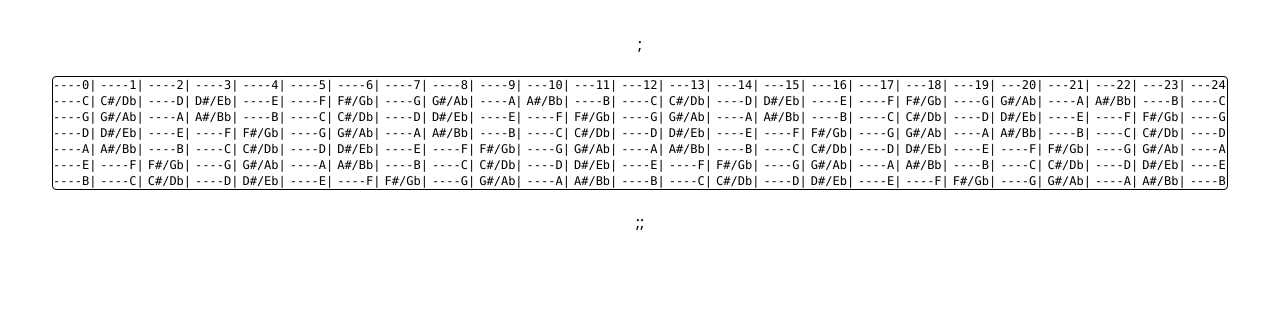
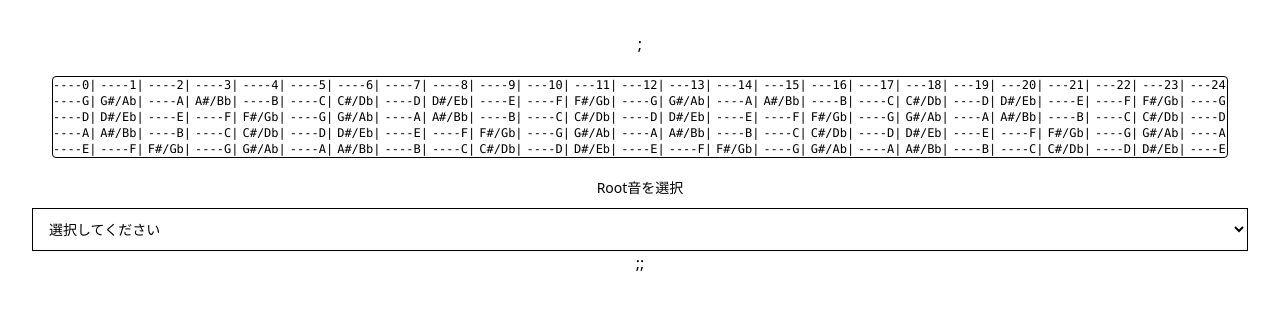
Before and after one commit to moririnBass/bass_base_exercise_react, a React (Vite) app: page / in a window 1280 px wide. Shown: the top 310 px of the page. Built offline with nearby package versions, Linux system fonts and the light colour scheme.

Commit message:
add root selector component

```diff
--- a/src/App.jsx
+++ b/src/App.jsx
@@ -5,11 +5,11 @@ import ChordTone from "./components/contents/ChordTone";
 
 function App() {
   return (
-    <div className="bg-white">
+    <>
       <Header />;
       <ChordTone />;
       <Footer />;
-    </div>
+    </>
   );
 }
 
--- a/src/components/contents/ChordTone.jsx
+++ b/src/components/contents/ChordTone.jsx
@@ -3,8 +3,17 @@ import FretBoard from "./FretBoard";
 import Controller from "./Controller";
 import { SOUND_NOTES, BOWS, CODE_TONES } from "../../lib/constants";
 
-function ChordTone({ rootSeq, chordSeq, availableBowString }) {
+function ChordTone() {
   const [codeTones, setCodeTones] = useState(CODE_TONES);
+  const [rootSound, setRootSound] = useState();
+  const [bowCount, setBowCount] = useState(4);
+
+  const changeRootSound = (e) => {
+    setRootSound(e.target.value);
+  };
+  const changeBowCount = (e) => {
+    setBowCount(e.target.value);
+  };
 
   // サウンドノードを取得する関数
   // const findSoundNode = (bow, fretCount) => {
@@ -63,8 +72,11 @@ function ChordTone({ rootSeq, chordSeq, availableBowString }) {
 
   return (
     <>
-      <FretBoard />
-      <Controller />
+      <FretBoard selectedBowCount={bowCount} selectedRootSound={rootSound} />
+      <Controller
+        changeRootSound={changeRootSound}
+        changeBowCount={changeBowCount}
+      />
     </>
   );
 }
--- a/src/components/contents/Controller.jsx
+++ b/src/components/contents/Controller.jsx
@@ -1,5 +1,10 @@
-function Controller() {
-  return <></>;
+import RootSelector from "./RootSelector";
+function Controller({ changeRootSound, changeBowCount }) {
+  return (
+    <>
+      <RootSelector changeRootSound={changeRootSound} />
+    </>
+  );
 }
 
 export default Controller;
--- a/src/components/contents/FretBoard.jsx
+++ b/src/components/contents/FretBoard.jsx
@@ -1,15 +1,15 @@
+import { useState } from "react";
 import { SOUND_NOTES, BOWS } from "../../lib/constants";
 
-function FretBoard() {
+function FretBoard({ selectedBowCount = 4, rootSoundNumber }) {
   // 将来的に24フレット以外にも対応できるようにしたい
   const frets = Array.from({ length: 25 }, (_, i) => i);
 
   // 選択したベースの種類に応じて画面描画する弦を変更
-  const activeBows = BOWS.filter((bow) => bow.bow_count <= 6);
+  const activeBows = BOWS.filter((bow) => bow.bow_count <= selectedBowCount);
 
   return (
     <div className="text-black font-mono text-xs m-5 border rounded-sm">
-      {console.log(frets) /* 1行目: フレット番号 */}
       <div className="overflow-x-auto text-nowrap">
         <div className="flex flex-row gap-x-1">
           {frets.map((fret) => (
--- /dev/null
+++ b/src/components/contents/RootSelector.jsx
@@ -0,0 +1,30 @@
+import { SOUND_NOTES } from "../../lib/constants";
+
+function RootSelector({ changeRootSound }) {
+  const handleRootSound = (e) => changeRootSound(e);
+
+  return (
+    <>
+      <label
+        htmlFor="countries"
+        className="block mb-2.5 text-sm font-medium text-heading"
+      >
+        Root音を選択
+      </label>
+      <select
+        id="countries"
+        className="block w-full px-3 py-2.5 bg-neutral-secondary-medium border border-default-medium text-heading text-sm rounded-base focus:ring-brand focus:border-brand shadow-xs placeholder:text-body"
+        onChange={handleRootSound}
+      >
+        <option value="">選択してください</option>
+        {SOUND_NOTES.map((note) => (
+          <option key={note.seq} value={note.seq}>
+            {note.name}
+          </option>
+        ))}
+      </select>
+    </>
+  );
+}
+
+export default RootSelector;
--- a/src/main.jsx
+++ b/src/main.jsx
@@ -5,8 +5,6 @@ import App from "./App.jsx";
 
 createRoot(document.getElementById("root")).render(
   <StrictMode>
-    <div className="bg-white">
-      <App />
-    </div>
+    <App />
   </StrictMode>
 );
```
